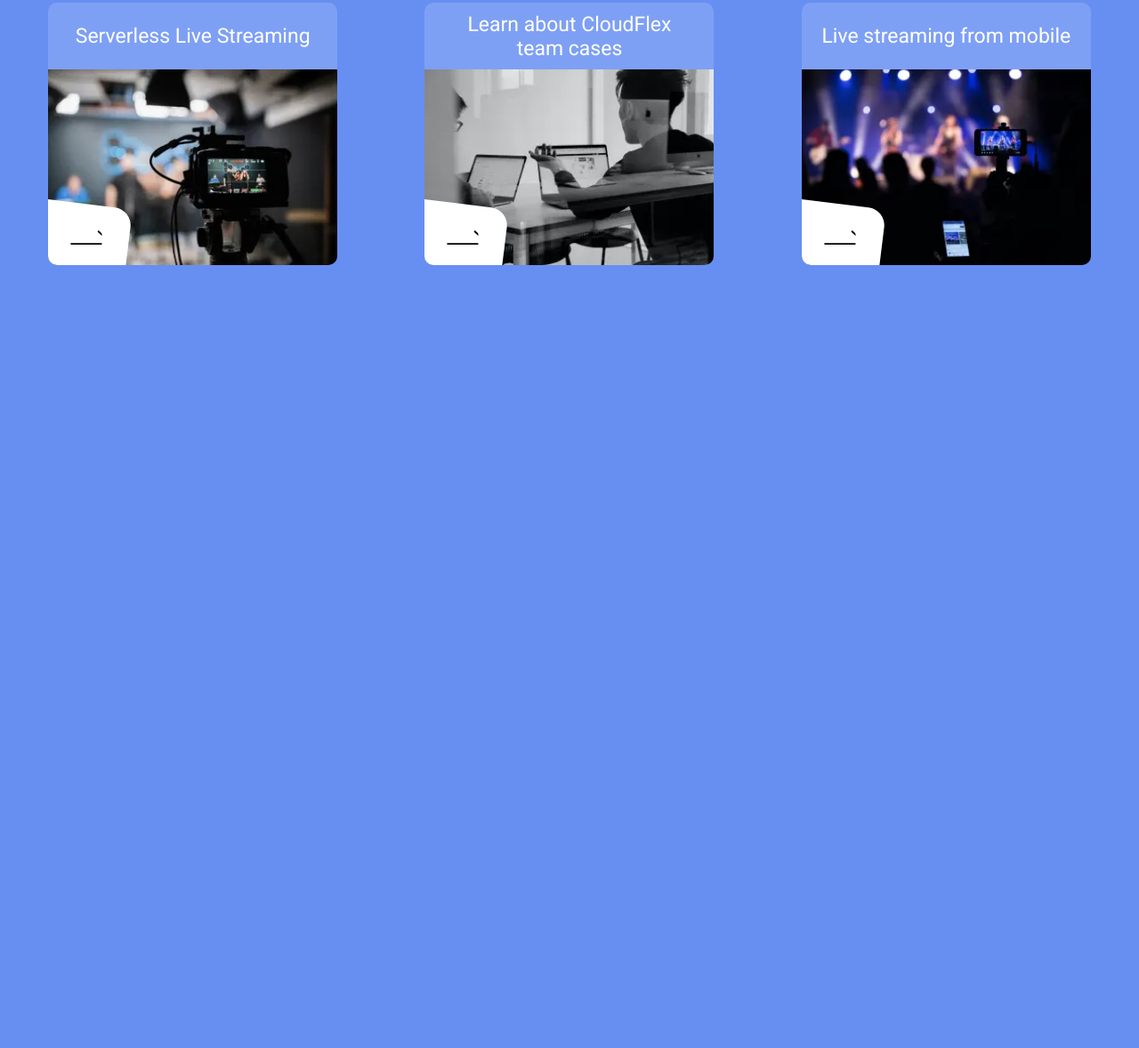
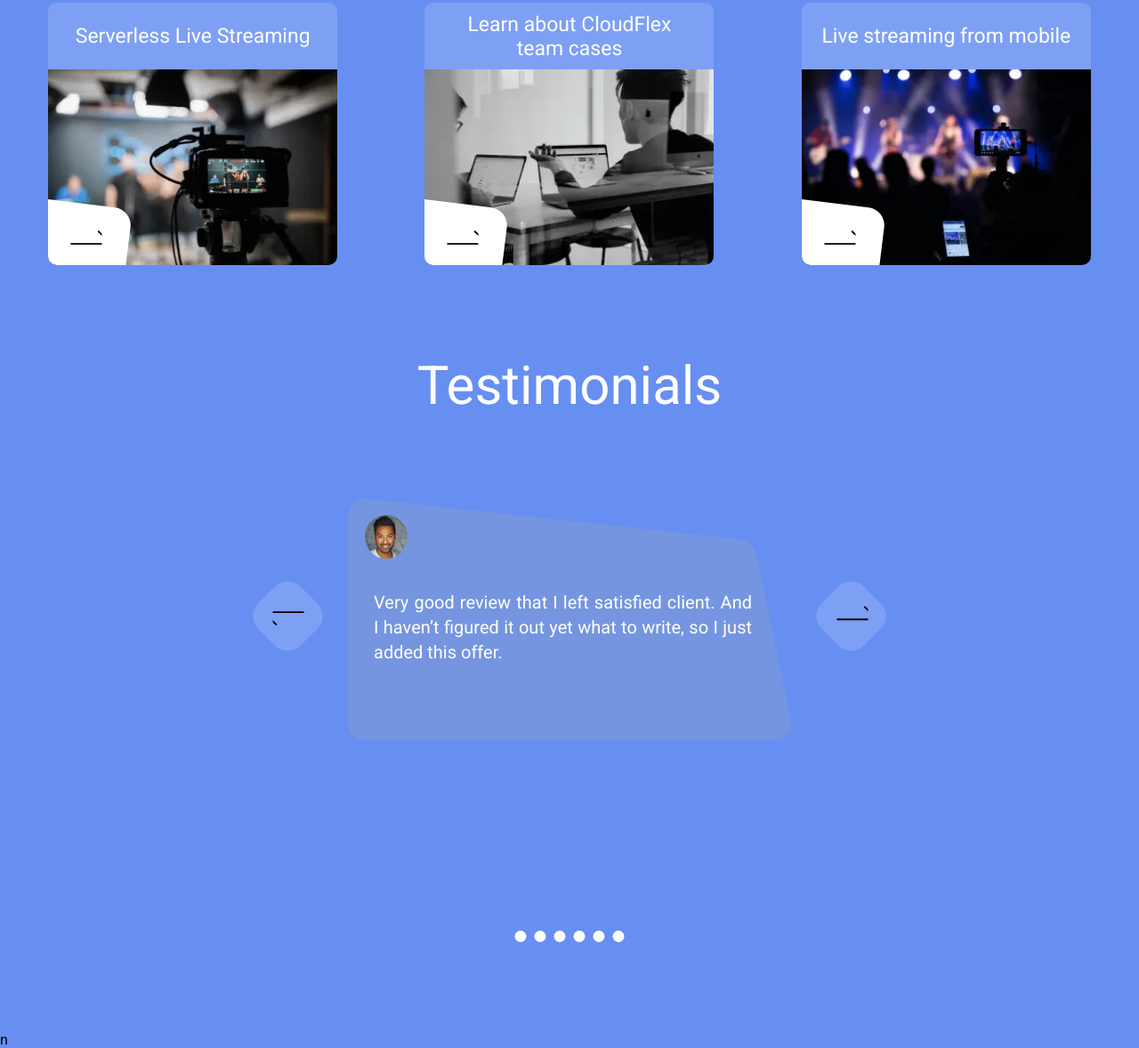
Before and after one commit to estecore/html-css, a website: page landing__3/index.html in a window 1280 px wide. Shown: the part 4175-5353 px from the top of the page at 89% size. Before the commit the page ends 4653 px from the top, so only its background shows below. Drawn offline with nearby package versions, Linux system fonts and the light colour scheme; files that its build step writes are made by us from their sources.

Commit message:
testimonials section

```diff
--- a/landing__3/index.html
+++ b/landing__3/index.html
@@ -280,6 +280,88 @@
           </div>
         </div>
       </section>
+
+      <!-- Testimonials -->
+
+      <section class="testimonials-section" aria-label="testimonials section">
+        <div class="container">
+          <div class="testimonials">
+            <h2 class="testimonials__title">Testimonials</h2>
+
+            <div
+              class="testimonials__slider slider"
+              aria-label="testimonials slider"
+            >
+              <figure class="slider__card" aria-label="slider card">
+                <img
+                  src="assets/images/ava.webp"
+                  alt="card avatar"
+                  class="slider__card-avatar"
+                />
+
+                <blockquote
+                  class="slider__card-quote"
+                  cite="https://happyclient.com"
+                  aria-label="slider card quote"
+                >
+                  <p>
+                    Very good review that I left satisfied client. And I haven’t
+                    figured it out yet what to write, so I just added this
+                    offer.
+                  </p>
+                </blockquote>
+              </figure>
+
+              <button
+                type="button"
+                class="slider__left-btn"
+                aria-label="left button"
+              >
+                <svg class="slider__left-btn-icon" aria-label="arrow icon">
+                  <use href="assets/sprites.svg#arrow-icon"></use>
+                </svg>
+              </button>
+              <button
+                type="button"
+                class="slider__right-btn"
+                aria-label="right button"
+              >
+                <svg class="slider__right-btn-icon" aria-label="arrow icon">
+                  <use href="assets/sprites.svg#arrow-icon"></use>
+                </svg>
+              </button>
+
+              <div class="slider__points" aria-label="slider points">
+                <div
+                  class="slider__points-item"
+                  aria-label="slider point item"
+                ></div>
+                <div
+                  class="slider__points-item"
+                  aria-label="slider point item"
+                ></div>
+                <div
+                  class="slider__points-item"
+                  aria-label="slider point item"
+                ></div>
+                <div
+                  class="slider__points-item"
+                  aria-label="slider point item"
+                ></div>
+                <div
+                  class="slider__points-item"
+                  aria-label="slider point item"
+                ></div>
+                <div
+                  class="slider__points-item"
+                  aria-label="slider point item"
+                ></div>
+              </div>
+            </div>
+          </div>
+        </div>
+      </section>
+      n
     </main>
   </body>
 </html>
--- a/landing__3/styles/_card.scss
+++ b/landing__3/styles/_card.scss
@@ -7,7 +7,7 @@
   height: 205px;
   padding: 20px 10px 0;
   border-radius: 20px;
-  background-color: color.adjust(v.$color_white, $alpha: -0.85);
+  background-color: v.$bg__color;
   transition: background-color 0.3s, box-shadow 0.3s;
   @include m.d-flex(start, center, nowrap, column, 0, 10px);
 
@@ -60,13 +60,15 @@
   }
 }
 
+// Experience card
+
 .img-card {
   position: relative;
   overflow: hidden;
   width: 325px;
   height: 295px;
   border-radius: 10px;
-  background-color: color.adjust(v.$color_white, $alpha: -0.85);
+  background-color: v.$bg__color;
   transition: box-shadow 0.2s;
   flex-shrink: 0;
   @include m.d-flex(space-between, center, nowrap, column, 0, 0);
@@ -123,3 +125,37 @@
     }
   }
 }
+
+// Slider Card
+
+.slider__card {
+  width: 500px;
+  height: 275px;
+  background: url(../assets/testimonials__card-bg.svg) center/contain no-repeat;
+  @include m.d-flex(start, start, nowrap, column, 0, 35px);
+
+  &-avatar {
+    margin: 20px 0 0 20px;
+    border-radius: 50%;
+  }
+
+  &-quote {
+    margin: 0 45px 0 30px;
+    line-height: 1.4;
+    text-align: justify;
+    @include m.font(20px, 400, v.$color_white);
+  }
+
+  @media (max-width: v.$media_md) {
+    & {
+      width: 330px;
+      row-gap: 15px;
+      background: url(../assets/testimonials__card-bg.svg) 50% 0 / contain
+        no-repeat;
+
+      &-quote {
+        @include m.font(13px, 400, v.$color_white);
+      }
+    }
+  }
+}
--- a/landing__3/styles/_experience.scss
+++ b/landing__3/styles/_experience.scss
@@ -2,7 +2,7 @@
 @use "mixins" as m;
 
 .experience {
-  padding: 180px 0;
+  padding: 180px 0 0 0;
   margin: 0 auto;
   text-align: center;
   @include m.d-flex(start, center, nowrap, column, 0, 90px);
--- a/landing__3/styles/_header.scss
+++ b/landing__3/styles/_header.scss
@@ -6,7 +6,7 @@
 .header {
   width: 100%;
   height: 50px;
-  background-color: color.adjust(v.$color_white, $alpha: -0.85);
+  background-color: v.$bg__color;
   border: {
     bottom: {
       width: 1px;
--- a/landing__3/styles/_hero.scss
+++ b/landing__3/styles/_hero.scss
@@ -88,7 +88,7 @@
     margin: 170px auto 0;
     width: 680px;
     height: 60px;
-    background-color: color.adjust(v.$color_white, $alpha: -0.85);
+    background-color: v.$bg__color;
     border-radius: 20px;
     @include m.d-flex(end, center, nowrap, row, 10px);
 
--- a/landing__3/styles/_importer.scss
+++ b/landing__3/styles/_importer.scss
@@ -6,3 +6,4 @@
 @forward "work";
 @forward "about";
 @forward "experience";
+@forward "testimonials";
--- /dev/null
+++ b/landing__3/styles/_testimonials.scss
@@ -0,0 +1,121 @@
+@use "variables" as v;
+@use "mixins" as m;
+
+%slider-btn {
+  width: 67px;
+  height: 67px;
+  border-radius: 20px;
+  background: v.$bg__color;
+  rotate: z 45deg;
+}
+
+%slider-btn-icon {
+  width: 36px;
+  height: 23px;
+  fill: v.$color_white;
+  transition: fill 0.2s, scale 0.2s;
+}
+
+.testimonials {
+  padding: 100px 0;
+  margin: 0 auto;
+  @include m.d-flex(start, center, nowrap, column, 0, 90px);
+
+  &__title {
+    @include m.font(60px, 400, v.$color_white);
+
+    @media (max-width: v.$media_md) {
+      & {
+        @include m.font(35px, 400, v.$color_white);
+      }
+    }
+  }
+
+  .slider {
+    position: relative;
+    height: 500px;
+
+    &__left-btn {
+      @extend %slider-btn;
+      @include m.pos(absolute, 1, -1, top, left, 100px, -100px);
+
+      &-icon {
+        @extend %slider-btn-icon;
+        rotate: z 135deg;
+      }
+    }
+
+    &__right-btn {
+      @extend %slider-btn;
+      @include m.pos(absolute, 1, -1, top, right, 100px, -100px);
+
+      &-icon {
+        @extend %slider-btn-icon;
+        rotate: z -45deg;
+      }
+    }
+
+    &__left-btn:hover,
+    &__right-btn:hover {
+      .slider__left-btn-icon,
+      .slider__right-btn-icon {
+        fill: v.$color_black;
+        scale: 1.2;
+      }
+    }
+
+    &__points {
+      @include m.pos(absolute, 1, -1, bottom, left, 0, 50%);
+      @include m.d-flex(start, center, nowrap, row, 9px, 0);
+      translate: -50% 0;
+
+      &-item {
+        cursor: pointer;
+        width: 13px;
+        height: 13px;
+        border-radius: 50%;
+        background-color: v.$color_white;
+        transition: background-color 0.2s, scale 0.2s;
+
+        &:hover {
+          scale: 0.7;
+          background: #b4b4b4;
+        }
+      }
+    }
+
+    @media (max-width: v.$media_md) {
+      & {
+        height: 300px;
+
+        &__left-btn,
+        &__right-btn {
+          top: unset;
+          bottom: 20px;
+          left: unset;
+          right: unset;
+        }
+
+        &__left-btn {
+          left: 0;
+        }
+        &__right-btn {
+          right: 0;
+        }
+
+        &__points {
+          bottom: 45px;
+        }
+      }
+    }
+
+    @media (max-width: v.$media_xs) {
+      &__left-btn {
+        left: 10px;
+      }
+      &__right-btn {
+        right: 10px;
+      }
+    }
+  }
+}
--- a/landing__3/styles/_variables.scss
+++ b/landing__3/styles/_variables.scss
@@ -1,6 +1,10 @@
+@use "sass:color";
+
 $color_blue: #678ff2;
 $color_white: #fff;
 $color_black: #1d1d1d;
+
+$bg__color: color.adjust($color_white, $alpha: -0.85);
 
 $media_xxl: 1440px;
 $media_xl: 1200px;
```
Also changed, not shown: landing__3/assets/images/ava.webp (renamed from landing__3/assets/images/photo.webp), landing__3/assets/testimonials__card-bg.svg (added).
